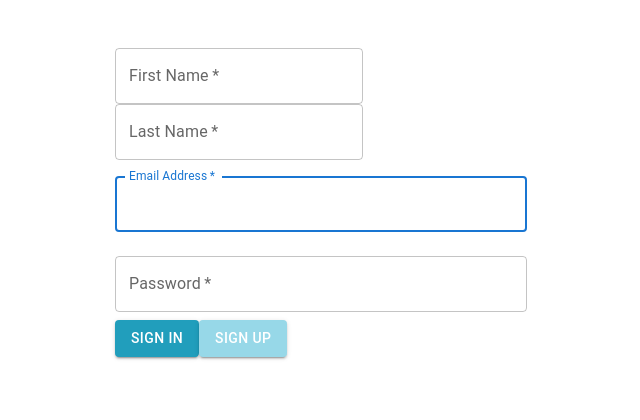
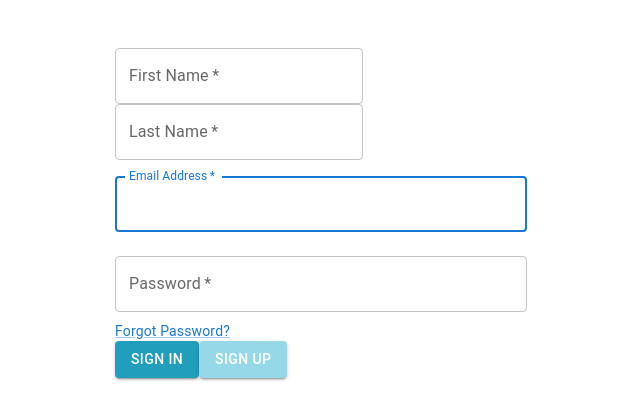
Before and after one commit to dabaquita/PharmEasy, a React (Create React App) app in the folder client/: page / in a window 1280 px wide. Shown: the top 420 px of the page, without its empty margins (311-951 px from the left). Built offline with nearby package versions, Linux system fonts and the light colour scheme.

Commit message:
Added folders for each component

```diff
--- a/client/src/App.js
+++ b/client/src/App.js
@@ -1,11 +1,12 @@
 import { Grid, Container, Box } from '@mui/material';
 import './App.css';
-import FirstNameTextField from './components/FirstNameTextField';
-import LastNameTextField from './components/LastNameTextField';
-import EmailTextField from './components/EmailTextField';
-import PasswordTextField from './components/PasswordTextField';
-import SignInButton from './components/SignInButton';
-import SignUpButton from './components/SignUpButton';
+import FirstNameTextField from './components/FirstNameTextField/FirstNameTextField';
+import LastNameTextField from './components/LastNameTextField/LastNameTextField';
+import EmailTextField from './components/EmailTextField/EmailTextField';
+import PasswordTextField from './components/PasswordTextField/PasswordTextField';
+import SignInButton from './components/SignInButton/SignInButton';
+import SignUpButton from './components/SignUpButton/SignUpButton';
+import ForgotPassword from './components/ForgotPasswordHyperlink/ForgotPasswordHyperlink';
 
 
 function App() {
@@ -31,6 +32,7 @@ function App() {
               <Grid>
                 <EmailTextField/>
                 <PasswordTextField/>
+                <ForgotPassword/>
               </Grid>
 
               <Grid>
```
Also changed, not shown: client/src/components/EmailTextField/EmailTextField.js (renamed from client/src/components/EmailTextField.js), client/src/components/FirstNameTextField/FirstNameTextField.js (renamed from client/src/components/FirstNameTextField.js), client/src/components/ForgotPasswordHyperlink/ForgotPasswordHyperlink.js (renamed from client/src/components/ForgotPasswordHyperlink.js), client/src/components/LastNameTextField/LastNameTextField.js (renamed from client/src/components/LastNameTextField.js), client/src/components/Navbar/Navbar.js (renamed from client/src/components/Navbar.js), client/src/components/PasswordTextField/PasswordTextField.js (renamed from client/src/components/PasswordTextField.js), client/src/components/SignInButton/SignInButton.js (renamed from client/src/components/SignInButton.js), client/src/components/SignUpButton/SignUpButton.js (renamed from client/src/components/SignUpButton.js).
